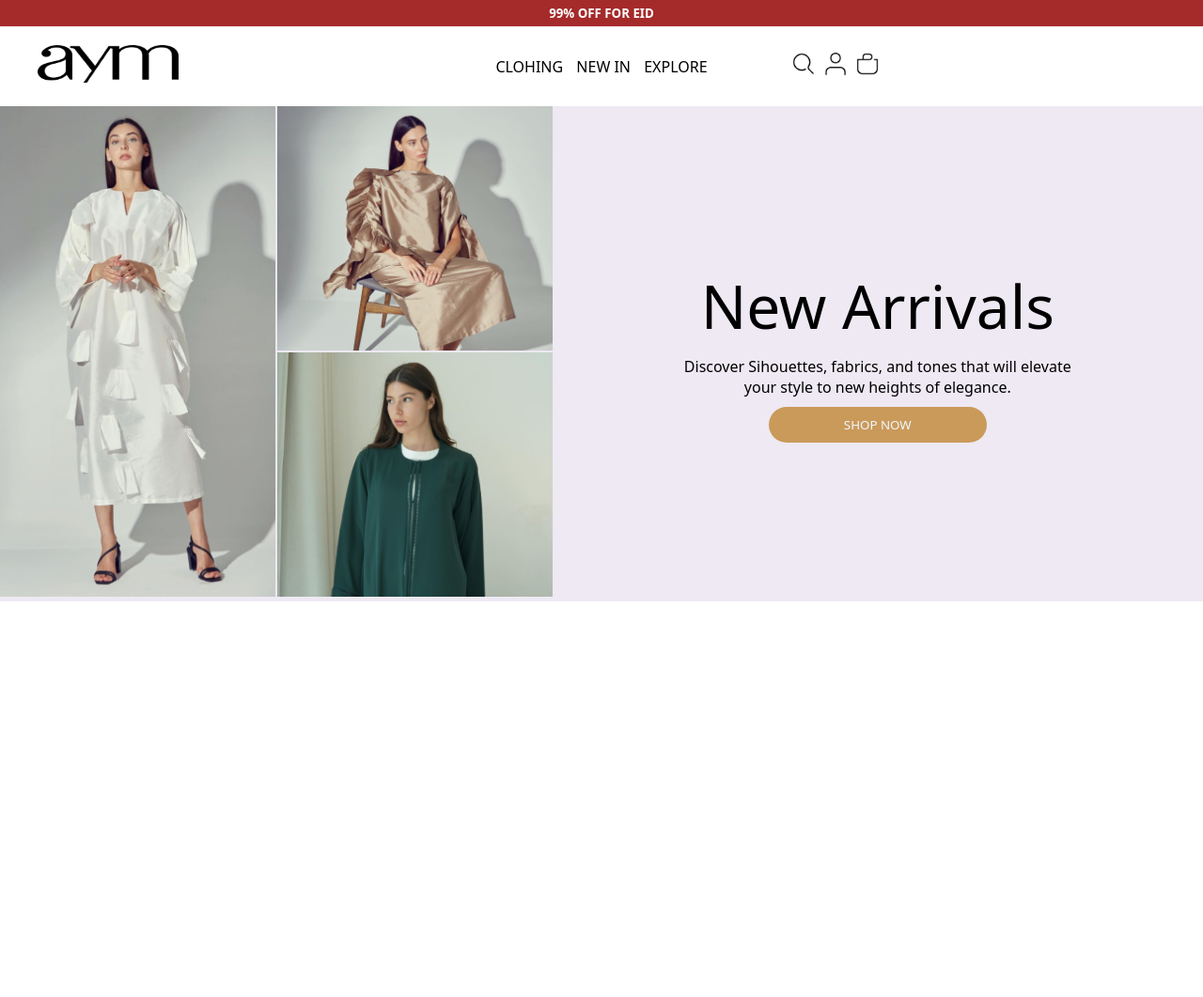
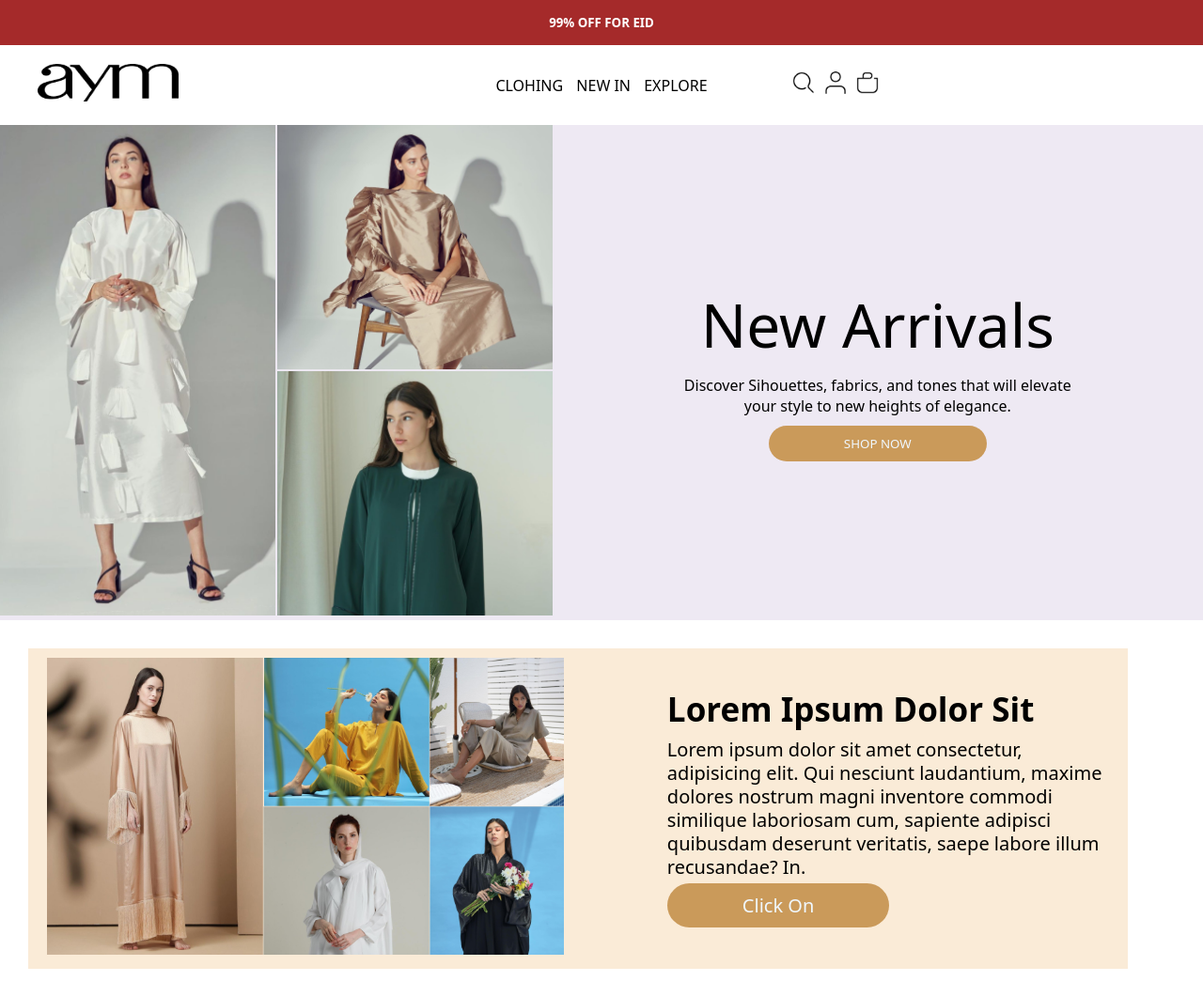
Before and after one commit to Mubasharmanzoor/custom-theme-dev0, a plain HTML site: page index.html in a window 1280 px wide. Shown: the whole page at 94% size. Before the commit the page ends 800 px from the top, so only its background shows below. Drawn offline with Linux system fonts and the light colour scheme.

Commit message:
images-text

```diff
--- a/index.html
+++ b/index.html
@@ -8,8 +8,16 @@
     <script src="script.js" defer></script>
   </head>
   <body>
-    <div id="anouncement-bar">
-      <h5>99% OFF FOR EID</h5>
+    <div class="container container-full--width" id="announcement-bar">
+      <style>
+        #announcement-bar {
+          --section-padding-top: 1.5rem;
+          --section-padding-bottom: 1.5rem;
+        }
+      </style>
+      <div class="section-padding">
+        <h5>99% OFF FOR EID</h5>
+      </div>
     </div>
     <div class="container">
       <div class="section-padding">
@@ -99,6 +107,27 @@
         </a>
       </div>
     </div>
-    <!-- frame-icon -->
+    <!-- images with tex -->
+    <div id="collection-text">
+      <div class="img-wrapper">
+        <img
+          class="images-wrapper"
+          src="img/collection10.png "
+          alt="Girl in a jacket"
+        />
+      </div>
+      <div class="text-wripper">
+        <div class="text-section">
+          <h2>Lorem Ipsum Dolor Sit</h2>
+          <p>
+            Lorem ipsum dolor sit amet consectetur, adipisicing elit. Qui
+            nesciunt laudantium, maxime dolores nostrum magni inventore commodi
+            similique laboriosam cum, sapiente adipisci quibusdam deserunt
+            veritatis, saepe labore illum recusandae? In.
+          </p>
+          <button class="heading-btn">Click On</button>
+        </div>
+      </div>
+    </div>
   </body>
 </html>
--- a/styles.css
+++ b/styles.css
@@ -26,8 +26,9 @@ body {
   padding: 0 3rem;
 }
 
-.container-ful--width {
+.container-full--width {
   max-width: 100%;
+  padding: 0;
 }
 
 .section-padding {
@@ -39,10 +40,10 @@ img {
   max-width: 100%;
 }
 
-#anouncement-bar {
+#announcement-bar {
   background-color: brown;
   color: white;
-  padding: 0.5rem;
+
   text-align: center;
   font-weight: 400;
 }
@@ -234,3 +235,78 @@ details[open] .mob_links_container {
     display: flex;
   }
 }
+/* image with tex */
+
+#collection-text {
+  margin: 3rem;
+  width: 100%;
+  max-width: 1170px;
+  display: flex;
+  overflow-x: hidden;
+  padding: 1rem 2rem;
+  column-gap: 2rem;
+  background-color: antiquewhite;
+}
+#collection-text .img-wrapper .images-wrapper {
+  /* width: 100%;
+  max-height: 60%; */
+}
+
+#collection-text .img-wrapper {
+  width: 100%;
+  height: 100%;
+  overflow: hidden;
+}
+#collection-text .img-wrapper img {
+  /* object-fit: cover; */
+  width: 100%;
+  max-height: 60%;
+}
+#collection-text .text-wripper {
+  width: 100%;
+  align-items: flex-start;
+  justify-content: center;
+  padding-left: 2rem;
+}
+.text-wripper {
+  width: 100%;
+  display: flex;
+  flex-direction: column;
+  align-items: center;
+  line-height: 6rem;
+}
+.text-wripper h2 {
+  font-size: 3.5rem;
+  font-weight: 700;
+}
+.text-wripper p {
+  font-size: 2rem;
+  line-height: 2.5rem;
+
+}
+.text-wripper .heading-btn {
+  font-size: 2rem;
+  padding: 1rem 8rem;
+  background-color: #ca9a5a;
+  color: aliceblue;
+  border-radius: 29px;
+  outline: none;
+  border: none;
+}
+.text-section {
+  padding-left: 7rem;
+}
+/* Responsive  text with images*/
+@media (max-width: 991px) {
+  #collection-text {
+    display: block;
+  }
+  .text-wripper {
+    display: block;
+
+  }
+  .text-wripper h2 {
+    font-size: 3rem;
+    font-weight: 700;
+   padding-left: block;
+}
```
